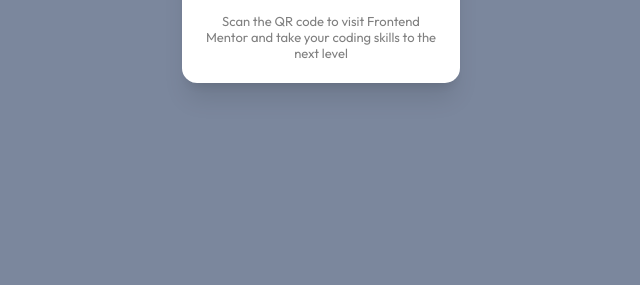
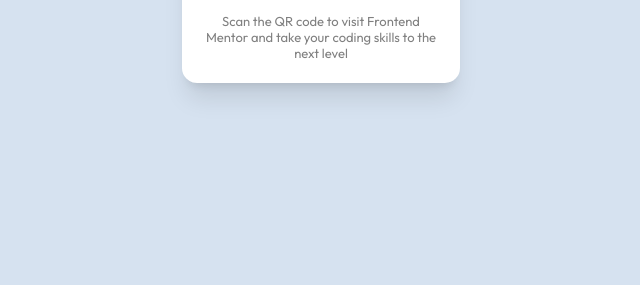
Before and after one commit to Manou-coder/qr-code-component, a plain HTML site: page index.html in a window 1280 px wide. Shown: the part 515-800 px from the top of the page, without its empty margins (319-959 px from the left). Drawn offline with Linux system fonts and the light colour scheme.

Commit message:
Update index.html
change bgcolor

```diff
--- a/index.html
+++ b/index.html
@@ -16,7 +16,7 @@
   @import url('https://fonts.googleapis.com/css2?family=Outfit:wght@700&display=swap');
 
   body {
-    background-color: hsl(220, 15%, 55%);
+    background-color: hsl(212, 45%, 89%);
     padding: 0;
     margin: 0px;
     height: 100vh;
```
